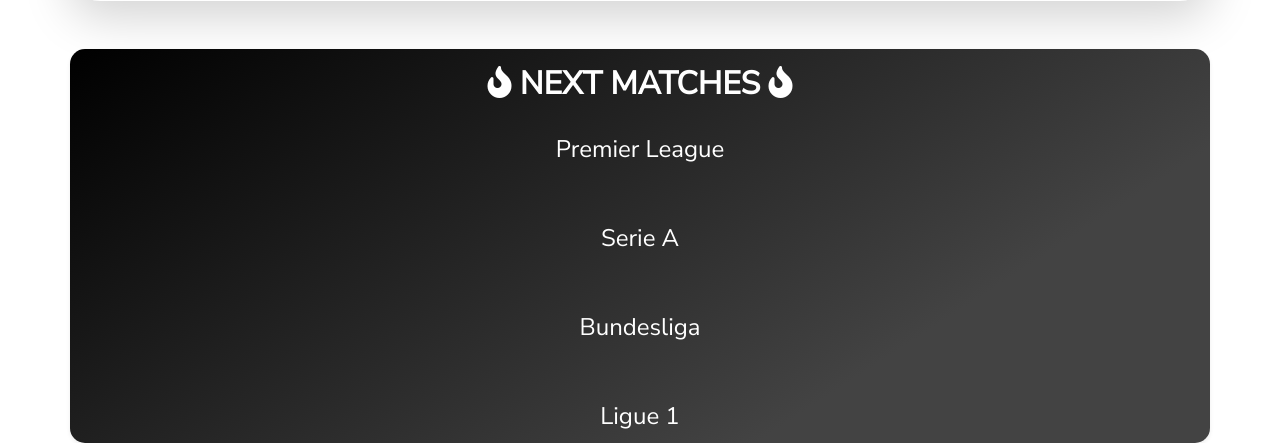
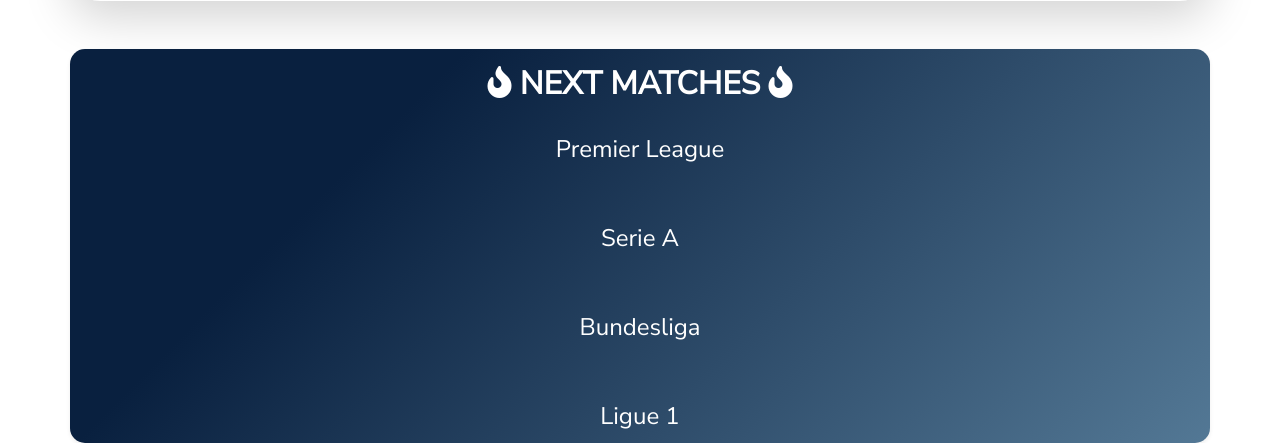
Before and after one commit to alvinkp1998/project-website, a PHP site: page / in a window 1280 px wide. Shown: the part 943-1386 px from the top of the page. Run offline with PHP 8.4, Linux system fonts and the light colour scheme; some web fonts are replaced.

Commit message:
update home - next matches(2)

```diff
--- a/css/style.css
+++ b/css/style.css
@@ -112,15 +112,15 @@
 }
 
 .container-next-match {
-    background-color: #000000;
-    background-image: linear-gradient(147deg, #000000 0%, #434343 74%);
+    background-color: #537895;
+    background-image: linear-gradient(315deg, #537895 0%, #09203f 74%);
     border-radius: 15px;
     color: white;
 }
 
 .bg-next-match {
-    background-color: #537895;
-    background-image: linear-gradient(315deg, #537895 0%, #09203f 74%);
+    background-color: #000000;
+    background-image: linear-gradient(147deg, #000000 0%, #2c3e50 74%);
     border-radius: 15px;
     color: white;
     height: auto;
```
